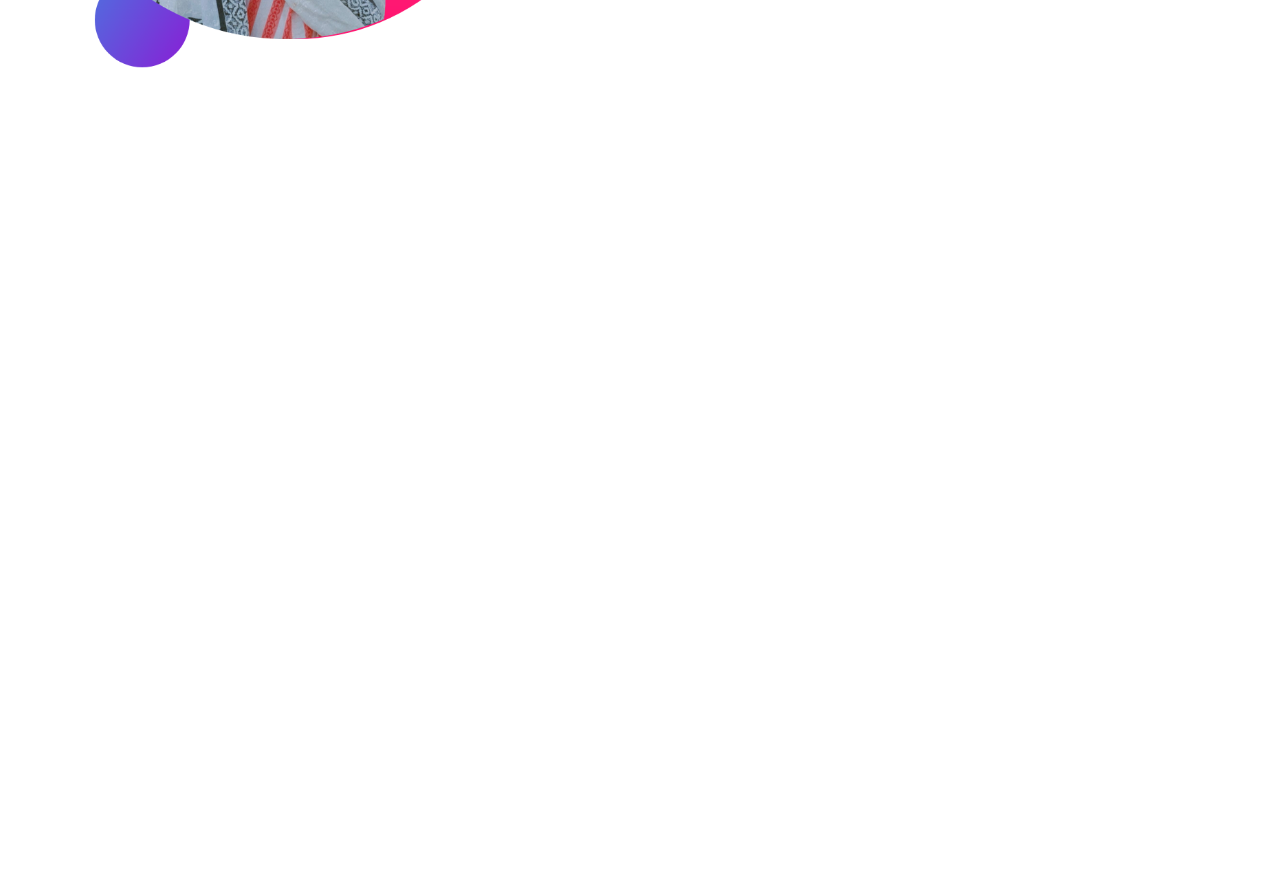
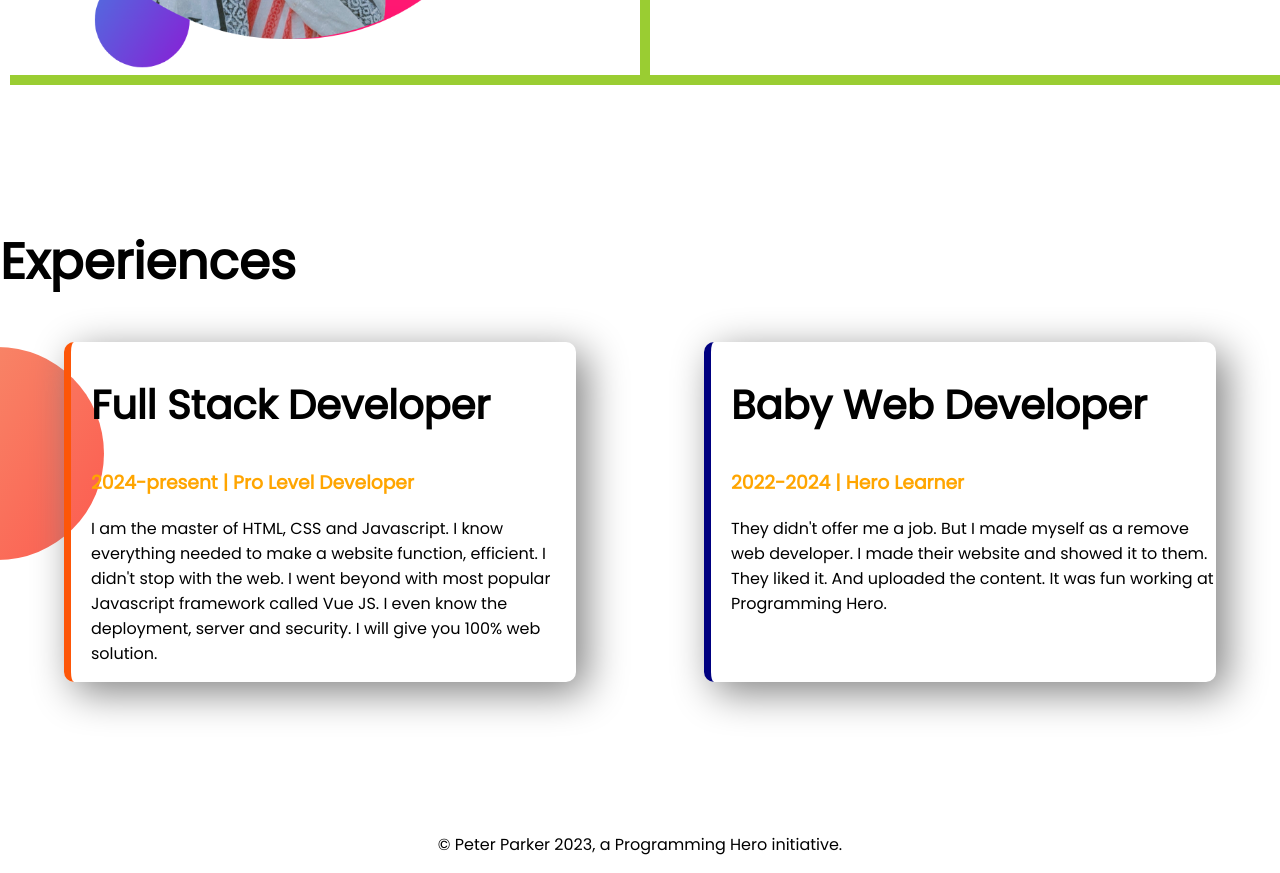
Before and after one commit to Tazida/developer-portfolio, a plain HTML site: page index.html in a window 1280 px wide. Shown: the part 1049-1922 px from the top of the page. Before the commit the page ends 1274 px from the top, so only its background shows below. Drawn offline with Linux system fonts and the light colour scheme.

Commit message:
styled border & added footer

```diff
--- a/index.html
+++ b/index.html
@@ -14,7 +14,7 @@
     <link rel="stylesheet" href="style.css" />
   </head>
   <body>
-    <section class="top-banner">
+    <section class="top-banner flexible-container">
       <div class="half-width">
         <h1>Welcome To</h1>
         <h1><span class="orange-color">Tazida Rahman</span> World!</h1>
@@ -37,7 +37,7 @@
         <img src="images/tazida1.png" alt="" />
       </div>
     </section>
-    <section class="dream-big">
+    <section class="dream-big flexible-container">
       <div class="half-width">
         <img src="images/tazida2.png" alt="" />
       </div>
@@ -53,5 +53,34 @@
         <a class="link-button" target="_blank" href="">DOWNLOAD RESUME</a>
       </div>
     </section>
+    <section class="experience-area">
+      <h1>Experiences</h1>
+      <div class="flexible-container">
+        <div id="full-stack-developer" class="experience-item">
+          <h2>Full Stack Developer</h2>
+          <h3 class="orange-color">2024-present | Pro Level Developer</h3>
+          <p>
+            I am the master of HTML, CSS and Javascript. I know everything
+            needed to make a website function, efficient. I didn't stop with the
+            web. I went beyond with most popular Javascript framework called Vue
+            JS. I even know the deployment, server and security. I will give you
+            100% web solution.
+          </p>
+        </div>
+        <div id="baby-web-developer" class="experience-item">
+          <h2>Baby Web Developer</h2>
+          <h3 class="orange-color">2022-2024 | Hero Learner</h3>
+          <p>
+            They didn't offer me a job. But I made myself as a remove web
+            developer. I made their website and showed it to them. They liked
+            it. And uploaded the content. It was fun working at Programming
+            Hero.
+          </p>
+        </div>
+      </div>
+    </section>
   </body>
+  <footer>
+    <p>© Peter Parker 2023, a Programming Hero initiative.</p>
+  </footer>
 </html>
--- a/style.css
+++ b/style.css
@@ -5,16 +5,20 @@ body {
 h1 {
   font-size: 50px;
 }
+h2 {
+  font-size: 40px;
+}
 .orange-color {
   color: orange;
 }
-section {
+.flexible-container {
   display: flex;
   margin-bottom: 150px;
 }
 .half-width {
   width: 50%;
   padding-left: 2%;
+  box-shadow: 10px 10px yellowgreen;
 }
 .half-width img {
   width: 80%;
@@ -36,3 +40,25 @@ section {
   background-repeat: no-repeat;
   background-position: right;
 }
+.experience-area {
+  background-image: url(images/exp-bg.png);
+  background-repeat: no-repeat;
+  background-position: left;
+}
+.experience-item {
+  width: 40%;
+  margin-left: 5%;
+  margin-right: 5%;
+  padding-left: 20px;
+  border-radius: 10px;
+  box-shadow: 10px 10px 40px gray;
+}
+#full-stack-developer {
+  border-left: 7px solid rgb(253, 86, 8);
+}
+#baby-web-developer {
+  border-left: 7px solid navy;
+}
+footer p {
+  text-align: center;
+}
```
